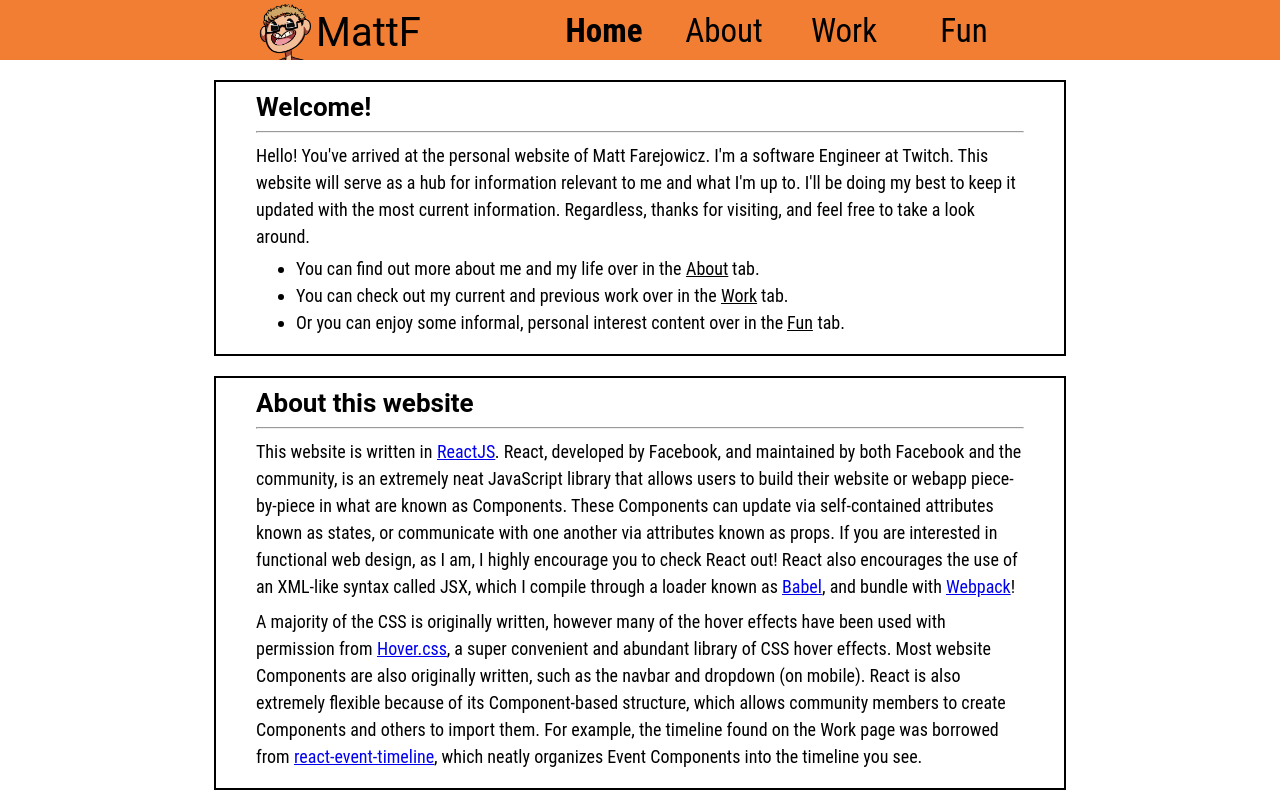
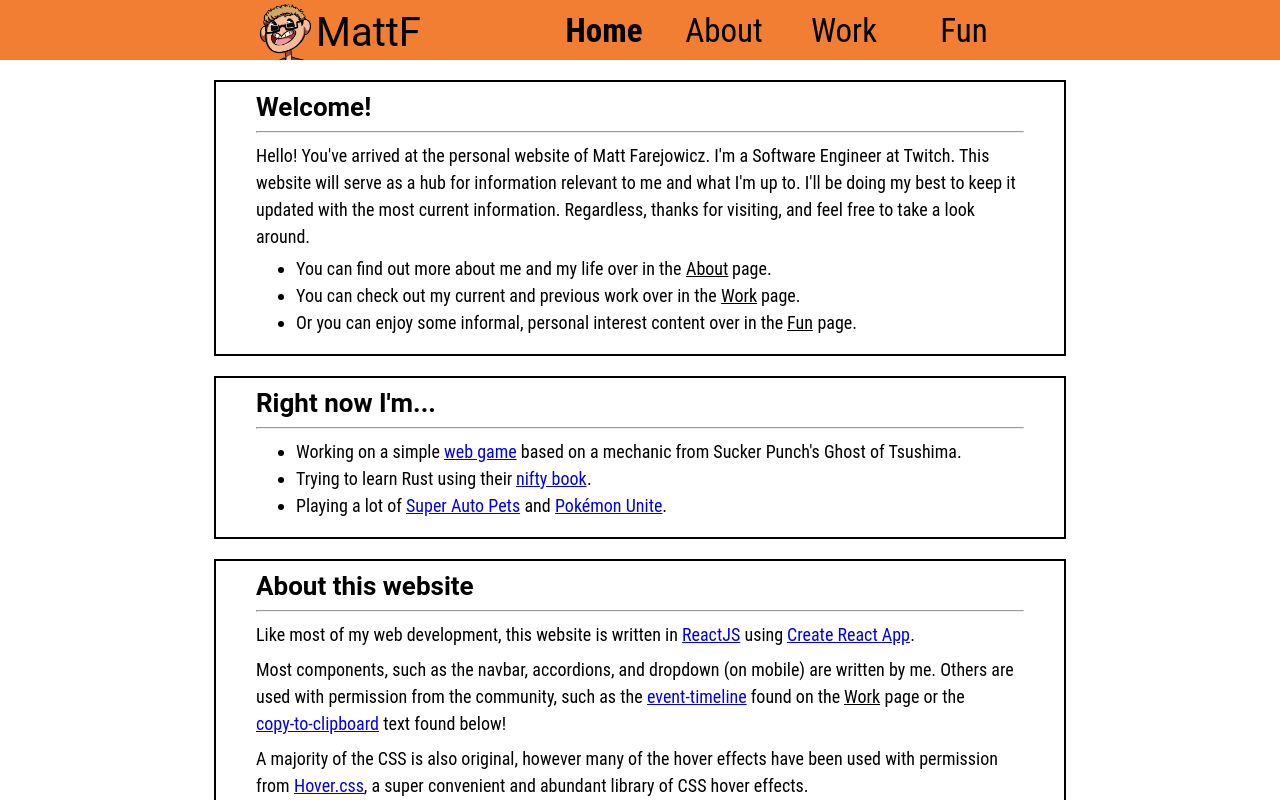
Before and after one commit to MFarejowicz/MFarejowicz.github.io, a React (Create React App) app: page / in a window 1280 px wide. Shown: the top 800 px of the page. Built offline with nearby package versions, Linux system fonts and the light colour scheme.

Commit message:
update 11-5

```diff
--- a/src/components/about/styles.css
+++ b/src/components/about/styles.css
@@ -26,15 +26,6 @@
   list-style-type: none;
   margin: 0;
   padding: 0;
-}
-
-.About-link {
-  display: flex;
-  align-items: center;
-}
-
-.About-link:hover {
-  color: #f17e33;
 }
 
 .About-text {
--- /dev/null
+++ b/src/components/common/link/index.jsx
@@ -0,0 +1,21 @@
+import { navigate } from "@reach/router";
+
+import "./styles.css";
+
+export const Link = (props) => {
+  const classes = `Link-hvrpop ${props.small ? "Link-small" : ""}`;
+
+  if (props.internal) {
+    return (
+      <span className={classes} onClick={() => navigate(props.href)}>
+        {props.children}
+      </span>
+    );
+  }
+
+  return (
+    <a className={classes} href={props.href} target="_blank" rel="noreferrer">
+      {props.children}
+    </a>
+  );
+};
--- /dev/null
+++ b/src/components/common/link/styles.css
@@ -0,0 +1,28 @@
+.Link-hvrpop {
+  font-size: 18px;
+  text-decoration: underline;
+  cursor: pointer;
+  display: inline-flex;
+  align-items: center;
+  -webkit-transform: perspective(1px) translateZ(0);
+  transform: perspective(1px) translateZ(0);
+  box-shadow: 0 0 1px transparent;
+}
+
+.Link-hvrpop:hover,
+.Link-hvrpop:focus,
+.Link-hvrpop:active {
+  color: #f17e33;
+  -webkit-animation-name: hvrpop;
+  animation-name: hvrpop;
+  -webkit-animation-duration: 0.3s;
+  animation-duration: 0.3s;
+  -webkit-animation-timing-function: linear;
+  animation-timing-function: linear;
+  -webkit-animation-iteration-count: 1;
+  animation-iteration-count: 1;
+}
+
+.Link-small {
+  font-size: 16px;
+}
--- a/src/components/fun/index.jsx
+++ b/src/components/fun/index.jsx
@@ -1,3 +1,5 @@
+import { Link } from "../common/link";
+
 import steam from "../../assets/steam.png";
 import mal from "../../assets/mal.png";
 import twitch from "../../assets/twitch.png";
@@ -14,22 +16,22 @@ export const Fun = () => {
           <p className="Fun-caption">Find me on some not-so-professional networks:</p>
           <ul className="Fun-linkList">
             <li>
-              <a className="Fun-link" href="http://steamcommunity.com/profiles/76561198039687446">
+              <Link href="http://steamcommunity.com/profiles/76561198039687446">
                 <img src={steam} title="Steam" alt="Steam" className="Fun-icon" />
                 Steam
-              </a>
+              </Link>
             </li>
             <li>
-              <a className="Fun-link" href="https://myanimelist.net/profile/Nerds6969">
+              <Link href="https://myanimelist.net/profile/Nerds6969">
                 <img src={mal} title="MyAnimeList" alt="MyAnimeList" className="Fun-icon" />
                 MyAnimeList
-              </a>
+              </Link>
             </li>
             <li>
-              <a className="Fun-link" href="https://www.twitch.tv/nerds235">
+              <Link href="https://www.twitch.tv/nerds235">
                 <img src={twitch} title="Twitch" alt="Twitch" className="Fun-icon" />
                 Twitch
-              </a>
+              </Link>
             </li>
           </ul>
         </div>
--- a/src/components/fun/styles.css
+++ b/src/components/fun/styles.css
@@ -40,15 +40,6 @@
 
 .Fun-inFavList {
   margin: 0;
-}
-
-.Fun-link {
-  display: flex;
-  align-items: center;
-}
-
-.Fun-link:hover {
-  color: #f17e33;
 }
 
 .Fun-icon {
--- a/src/components/home/index.jsx
+++ b/src/components/home/index.jsx
@@ -1,6 +1,6 @@
 import React from "react";
-import { navigate } from "@reach/router";
 import { CopyToClipboard } from "react-copy-to-clipboard";
+import { Link } from "../common/link";
 
 import "./styles.css";
 
@@ -9,11 +9,17 @@ export const Home = () => {
   const copyTimer = React.useRef();
 
   const handleCopy = React.useCallback(() => {
-    clearTimeout(copyTimer.current);
+    if (copyTimer.current) clearTimeout(copyTimer.current);
     setCopyVisible(true);
     copyTimer.current = setTimeout(() => {
       setCopyVisible(false);
     }, 3000);
+  }, []);
+
+  React.useEffect(() => {
+    return () => {
+      if (copyTimer.current) clearTimeout(copyTimer.current);
+    };
   }, []);
 
   return (
@@ -22,31 +28,52 @@ export const Home = () => {
         <b>Welcome!</b>
         <hr />
         <div className="Home-text">
-          Hello! You've arrived at the personal website of Matt Farejowicz. I'm a software Engineer
+          Hello! You've arrived at the personal website of Matt Farejowicz. I'm a Software Engineer
           at Twitch. This website will serve as a hub for information relevant to me and what I'm up
           to. I'll be doing my best to keep it updated with the most current information.
           Regardless, thanks for visiting, and feel free to take a look around.
           <ul className="Home-list">
             <li>
               You can find out more about me and my life over in the{" "}
-              <span className="Home-hvrpop" onClick={() => navigate("/about")}>
+              <Link href="/about" internal>
                 About
-              </span>{" "}
-              tab.
+              </Link>{" "}
+              page.
             </li>
             <li>
               You can check out my current and previous work over in the{" "}
-              <span className="Home-hvrpop" onClick={() => navigate("/work")}>
+              <Link href="/work" internal>
                 Work
-              </span>{" "}
-              tab.
+              </Link>{" "}
+              page.
             </li>
             <li>
               Or you can enjoy some informal, personal interest content over in the{" "}
-              <span className="Home-hvrpop" onClick={() => navigate("/fun")}>
+              <Link href="/fun" internal>
                 Fun
-              </span>{" "}
-              tab.
+              </Link>{" "}
+              page.
+            </li>
+          </ul>
+        </div>
+      </div>
+      <div className="Home-section">
+        <b>Right now I'm...</b>
+        <hr />
+        <div className="Home-text">
+          <ul className="Home-list">
+            <li>
+              Working on a simple <Link href="https://github.com/MFarejowicz/slash">web game</Link>{" "}
+              based on a mechanic from Sucker Punch's Ghost of Tsushima.
+            </li>
+            <li>
+              Trying to learn Rust using their{" "}
+              <Link href="https://doc.rust-lang.org/stable/book/title-page.html">nifty book</Link>.
+            </li>
+            <li>
+              Playing a lot of{" "}
+              <Link href="https://teamwood.itch.io/super-auto-pets">Super Auto Pets</Link> and{" "}
+              <Link href="https://unite.pokemon.com/en-us/">Pokémon Unite</Link>.
             </li>
           </ul>
         </div>
@@ -56,41 +83,28 @@ export const Home = () => {
         <hr />
         <div className="Home-text">
           <p>
-            This website is written in{" "}
-            <a className="Home-hvrpop" href="https://facebook.github.io/react/">
-              ReactJS
-            </a>
-            . React, developed by Facebook, and maintained by both Facebook and the community, is an
-            extremely neat JavaScript library that allows users to build their website or webapp
-            piece-by-piece in what are known as Components. These Components can update via
-            self-contained attributes known as states, or communicate with one another via
-            attributes known as props. If you are interested in functional web design, as I am, I
-            highly encourage you to check React out! React also encourages the use of an XML-like
-            syntax called JSX, which I compile through a loader known as{" "}
-            <a className="Home-hvrpop" href="https://babeljs.io/">
-              Babel
-            </a>
-            , and bundle with{" "}
-            <a className="Home-hvrpop" href="https://webpack.github.io/">
-              Webpack
-            </a>
-            !
+            Like most of my web development, this website is written in{" "}
+            <Link href="https://facebook.github.io/react/">ReactJS</Link> using{" "}
+            <Link href="https://github.com/facebook/create-react-app">Create React App</Link>.
           </p>
           <p>
-            A majority of the CSS is originally written, however many of the hover effects have been
-            used with permission from{" "}
-            <a className="Home-hvrpop" href="http://ianlunn.github.io/Hover/">
-              Hover.css
-            </a>
-            , a super convenient and abundant library of CSS hover effects. Most website Components
-            are also originally written, such as the navbar and dropdown (on mobile). React is also
-            extremely flexible because of its Component-based structure, which allows community
-            members to create Components and others to import them. For example, the timeline found
-            on the Work page was borrowed from{" "}
-            <a className="Home-hvrpop" href="https://www.npmjs.com/package/react-event-timeline">
-              react-event-timeline
-            </a>
-            , which neatly organizes Event Components into the timeline you see.
+            Most components, such as the navbar, accordions, and dropdown (on mobile) are written by
+            me. Others are used with permission from the community, such as the{" "}
+            <Link href="https://www.npmjs.com/package/react-event-timeline">event-timeline</Link>{" "}
+            found on the{" "}
+            <Link href="/work" internal>
+              Work
+            </Link>{" "}
+            page or the{" "}
+            <Link href="https://www.npmjs.com/package/react-copy-to-clipboard">
+              copy-to-clipboard
+            </Link>{" "}
+            text found below!
+          </p>
+          <p>
+            A majority of the CSS is also original, however many of the hover effects have been used
+            with permission from <Link href="http://ianlunn.github.io/Hover/">Hover.css</Link>, a
+            super convenient and abundant library of CSS hover effects.
           </p>
         </div>
       </div>
@@ -114,9 +128,9 @@ export const Home = () => {
           </div>
           <p>
             For other links and ways to connect, take a look at the{" "}
-            <span className="Home-hvrpop" onClick={() => navigate("/about")}>
+            <Link href="about/" internal>
               About
-            </span>{" "}
+            </Link>{" "}
             tab.
           </p>
         </div>
--- a/src/components/work/projects/index.jsx
+++ b/src/components/work/projects/index.jsx
@@ -126,7 +126,7 @@ export const Projects = () => {
           >
             <img className="Projects-picture" src={muse} alt="2GroovE"></img>
             <div className="Projects-projectInfo">
-              <h3 className="Projects-title">2E GroovE</h3>
+              <h3 className="Projects-title">2E GroovE (offline)</h3>
               <p className="Projects-caption">
                 Co-built a web app with Cory Lynch which queues and plays music into the 2E Main
                 Lounge. Currently maintained by Alice Nguyen.
@@ -177,7 +177,7 @@ export const Projects = () => {
           >
             <img className="Projects-picture" src={stud} alt="Student Stats"></img>
             <div className="Projects-projectInfo">
-              <h3 className="Projects-title">Student Stats</h3>
+              <h3 className="Projects-title">Student Stats (offline)</h3>
               <p className="Projects-caption">
                 An example website for Replot, made in collaboration with Nancy Luong. Data provided
                 by MIT.
@@ -189,7 +189,7 @@ export const Projects = () => {
           <a href="http://replot.io/" className="Projects-link" target="_blank" rel="noreferrer">
             <img className="Projects-picture" src={replot} alt="Replot"></img>
             <div className="Projects-projectInfo">
-              <h3 className="Projects-title">Replot</h3>
+              <h3 className="Projects-title">Replot (offline)</h3>
               <p className="Projects-caption"> A ReactJS Data Visualization Library. </p>
             </div>
           </a>
```
Also changed, not shown: src/components/about/index.jsx (+28 -24 lines), src/components/about/list/index.jsx (+21 -19 lines), src/components/work/myline/index.jsx (+18 -5 lines), 1 other file (tests, documents, lock files or other folders).
